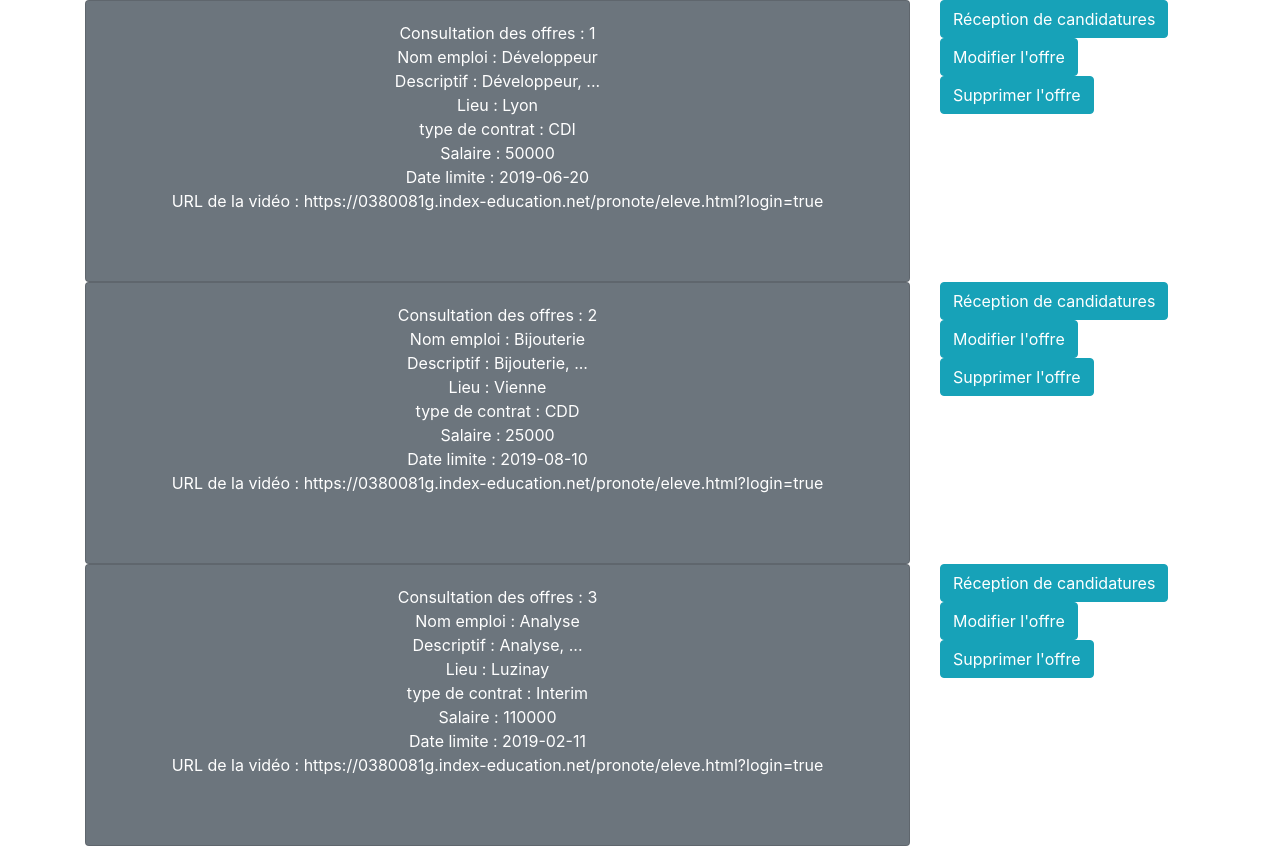
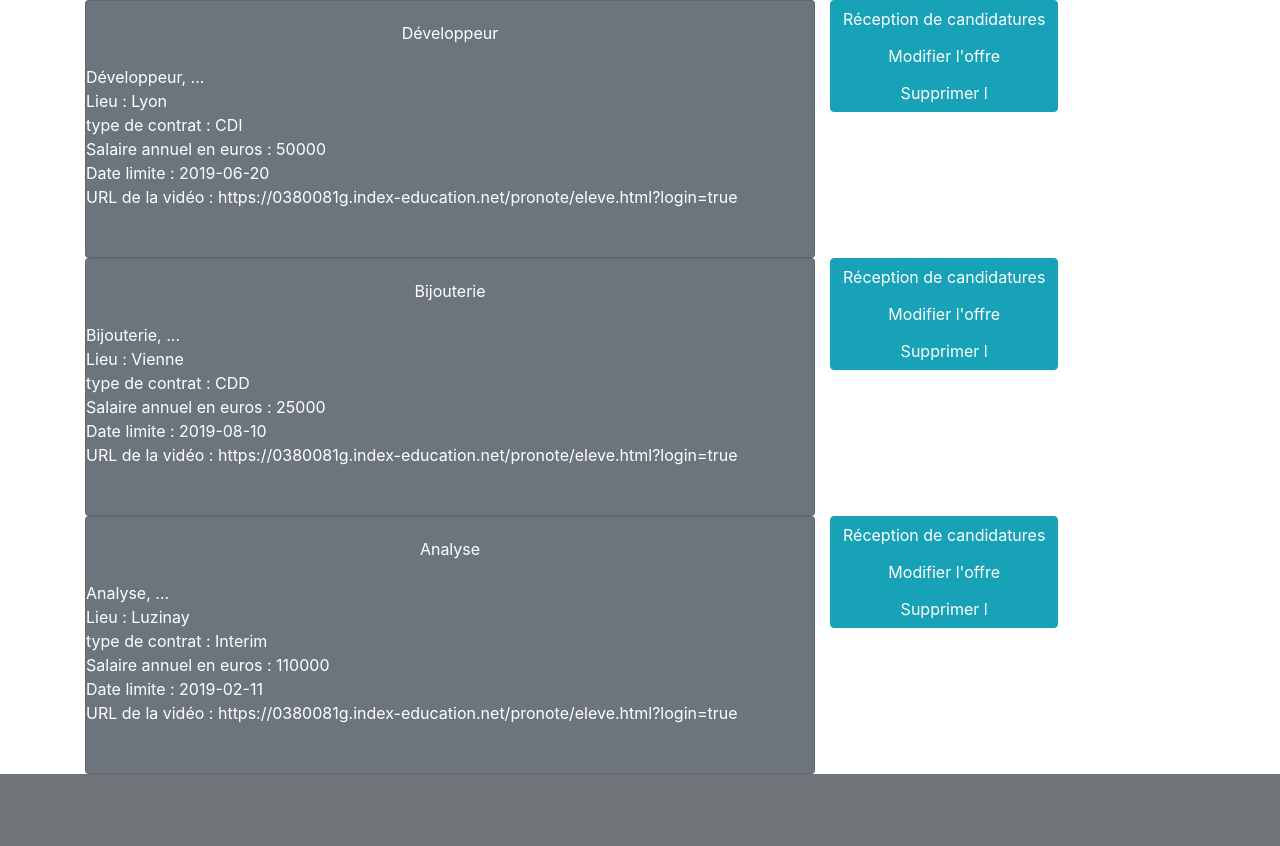
Before and after one commit to PPE2018/projetppe, a PHP site: page /consultation_offre_rh.php in a window 1280 px wide. Shown: the part 56-902 px from the top of the page. After the commit the page ends 830 px from the top, so only its background shows below. Run offline with PHP 8.4, Linux system fonts and the light colour scheme; data comes from the database, SQL or seed files in the repository.

Commit message:
finalisation consulation offre

```diff
--- a/consultation_offre_rh.php
+++ b/consultation_offre_rh.php
@@ -48,7 +48,6 @@
               $resultat=mysqli_query($connexion, 'SELECT * FROM offre_emplois'); /*permet d'afficher les données*/
               while($ligne = mysqli_fetch_array($resultat, MYSQLI_BOTH))
               {
-                $id=$ligne['id_offre'];
                 $libelle = $ligne['libelle'];
                 $desc=$ligne['description'];
                 $lieu=$ligne['lieu'];
@@ -56,26 +55,39 @@
                 $salaire= $ligne['salaire'];
                 $datelim=$ligne['date_limite'];
                 $video=$ligne['video'];
-
-                ?>
-                <div class="col-sm-9">
-                  <div class="card bg-secondary text-white">
-                    <div class="card-body">
-                      <?php
-                        echo 'Consultation des offres : '.$id.'<br/> Nom emploi : '.$libelle.'<br/> Descriptif : '. $desc.'<br/> Lieu : '.$lieu.'<br/> type de contrat : '.$typecontr.'<br/>Salaire : '.$salaire.'<br/> Date limite : '.$datelim.'<br/> URL de la vidéo : '.$video.'<br/> <br/><br/>';
-                       ?>
-                    </div>
-                  </div>
-                </div>
-               <div class="col-sm-3">
-               <a href="#" class="btn btn-info" role="button">Réception de candidatures</a>
-               <a href="creation_offre.php" class="btn btn-info" role="button">Modifier l'offre</a>
-               <input type="submit" class="btn btn-info" value="Supprimer l'offre">
-               </div>
-             <?php }  ?>
+                echo"<div class='col-sm-8'>
+                        <div class='card bg-secondary text-white'>
+                          <div class='card-body'>
+                            $libelle<br/>
+                          </div>
+                          <div classe='card-body1'>
+                            $desc
+                            <br/> Lieu : $lieu
+                            <br/> type de contrat : $typecontr
+                            <br/>Salaire annuel en euros : $salaire
+                            <br/> Date limite : $datelim
+                            <br/> URL de la vidéo : $video
+                            <br/>
+                            <br/>
+                            <br/>
+                          </div>
+                        </div>
+                      </div>
+                      <div class='container1'>
+                        <div class='row'>
+                          <div class='col-sm-4'>
+                            <div class='btn-group-vertical'>
+                              <a href='#' class='btn btn-info' role='button'>Réception de candidatures</a>
+                              <a href='creation_offre.php' class='btn btn-info' role='button'>Modifier l'offre</a>
+                              <input type='submit' class='btn btn-info' value='Supprimer l'offre'>
+                            </div>
+                          </div>
+                        </div>
+                      </div>";
+             }
+             ?>
           </div>
         </div>
-      </div>
 
     </body>
     <script src="http://code.jquery.com/jquery-1.12.4.min.js"></script>
--- a/style/consultation_offre_rh.css
+++ b/style/consultation_offre_rh.css
@@ -2,8 +2,13 @@
 {
   text-align: center;
 
-/* }
-.card bg-secondary text-white
+}
+.card-body1{
+  text-align: left;
+}
+.btn-group-vertical{
+}
+/* .card bg-secondary text-white
 {
   padding: 100px;
-} */
+} */ */
```
